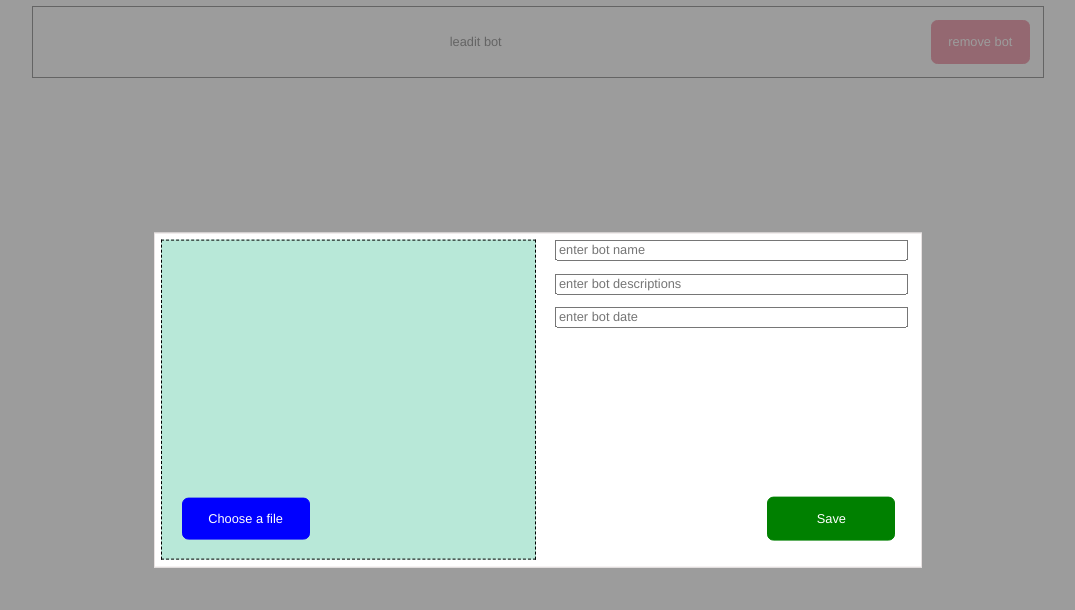
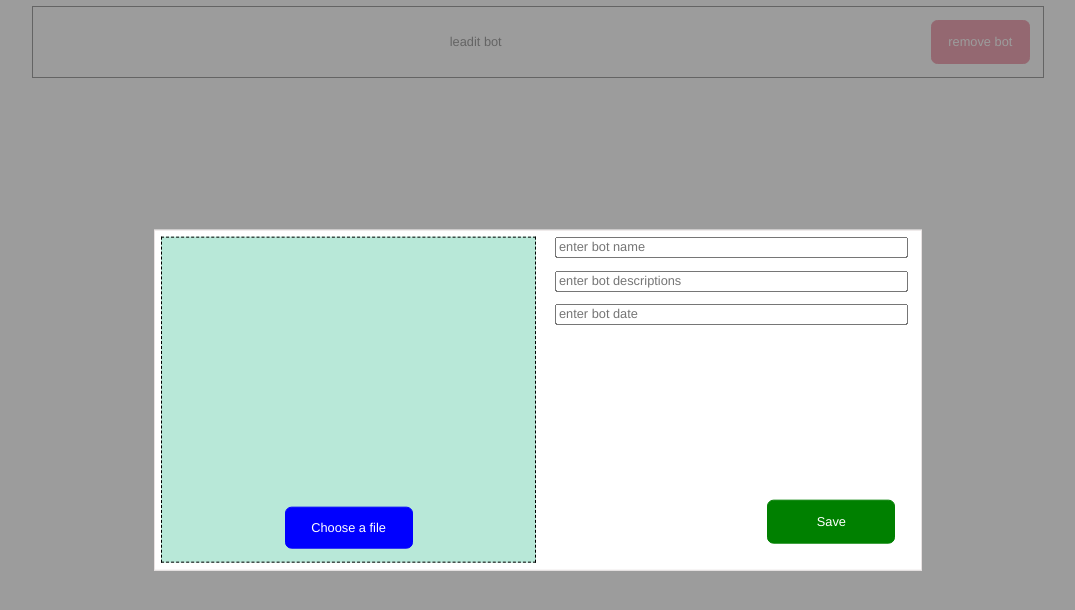
Before and after one commit to micromechanika/leadit, a Vue app: page /#/home in a window 1280 px wide. Shown: the top 610 px of the page, without its empty margins (102-1177 px from the left). Built offline with nearby package versions, Linux system fonts and the light colour scheme.

Commit message:
auto heigth in form

```diff
--- a/src/components/MoodalForm.vue
+++ b/src/components/MoodalForm.vue
@@ -141,15 +141,13 @@ export default {
 
   .logo {
     width: 50vw;
-    height: 40vh;
     margin: 0.5em;
     border: 0.1em dashed black;
     background-color: #b8e8d8;
-    position: relative;
-    left: 0;
-    right: 0;
-    top: 0;
-    bottom: 0;
+    display: flex;
+    flex-direction: column;
+    align-items: center;
+    justify-content: center;
   }
 
   .removeImageInfo {
@@ -178,10 +176,6 @@ export default {
   .botLogo {
     width: 20vmax;
     height: 20vmax;
-    position: absolute;
-    top: 50%;
-    left: 50%;
-    transform: translate(-50%, -50%);
   }
 
   .imageBorder {
@@ -195,9 +189,7 @@ export default {
   .choceFile {
     width: 10vw;
     margin: 1em;
-    position: absolute;
-    bottom: 0.5vw;
-    left: 0.5vw;
+
     input[type="file"] {
       display: none;
     }
```
